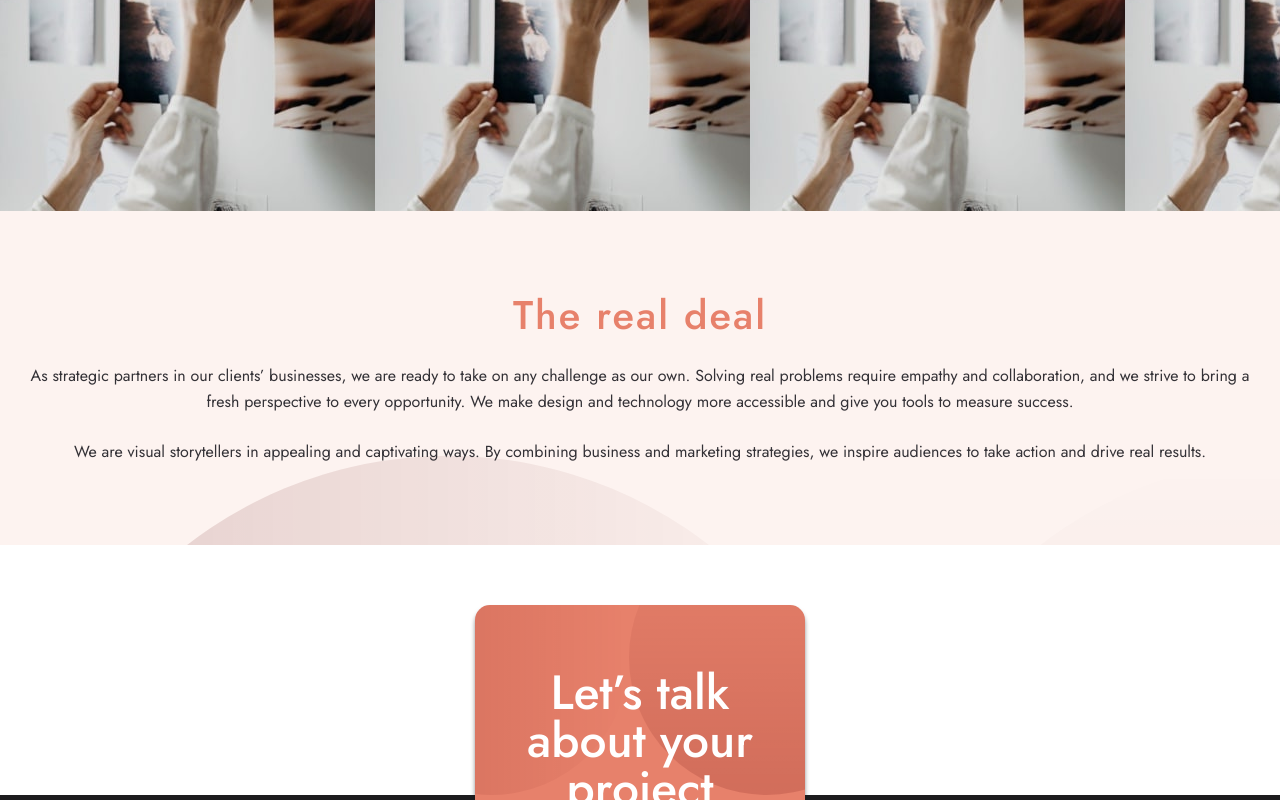
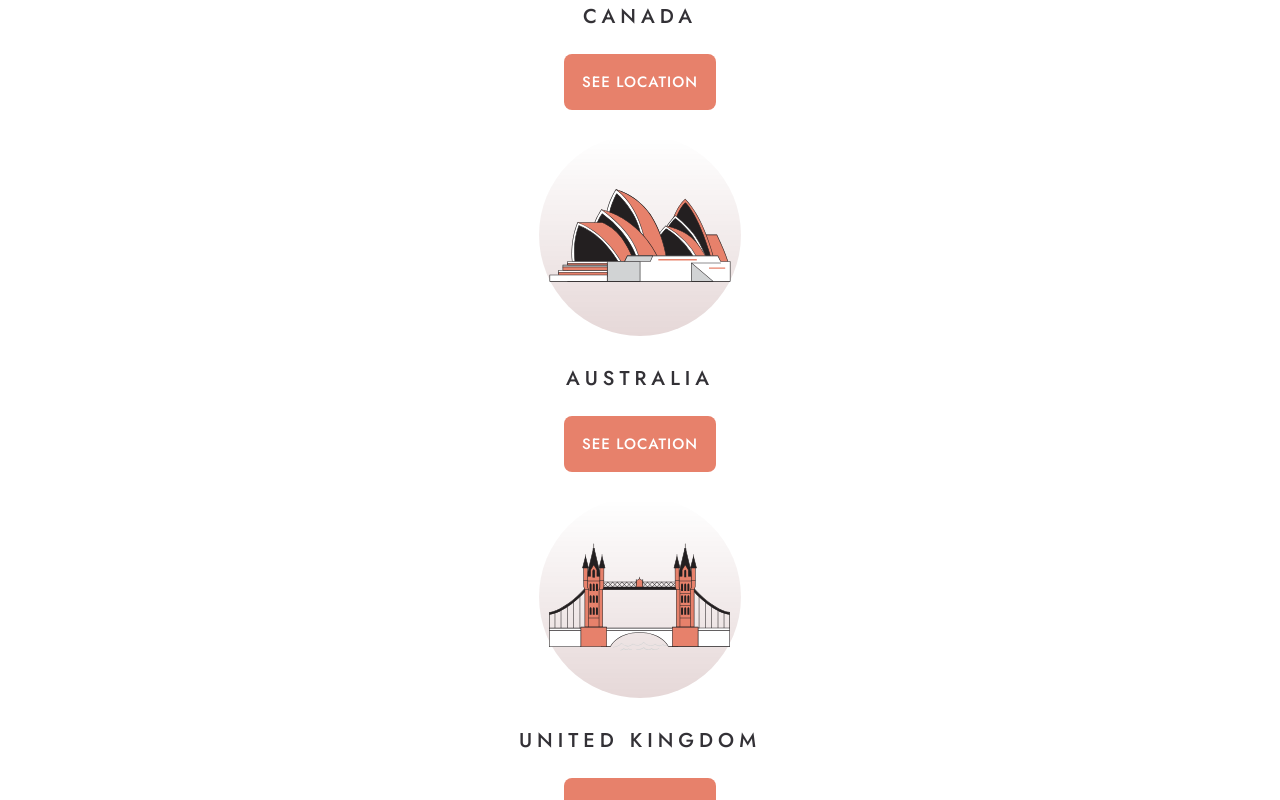
Before and after one commit to koniuszko/designo-ts, a Next.js app: page /about in a window 1280 px wide. Shown: the part 1820-2620 px from the top of the page. Built offline with nearby package versions, Linux system fonts and the light colour scheme.

Commit message:
locations nav

```diff
--- a/src/components/LocationNav.tsx
+++ b/src/components/LocationNav.tsx
@@ -1,4 +1,8 @@
 import styled from "styled-components";
+import {LocationsCard} from "@/interfaces/app_interfaces";
+import {ColorButton, GrayH3} from "@/style/global";
+import Image from "next/image";
+import Link from "next/link";
 
 
 const NavWrapper = styled.nav`
@@ -8,14 +12,61 @@ const NavWrapper = styled.nav`
   align-items: center;
   justify-content: center;
   gap: 24px;
+`
+
+const LocationWrapper = styled.div`
+  display: flex;
+  flex-direction: column;
+  justify-content: center;
+  align-items: center;
+  gap: 24px;
+
+  .location-image {
+    background-image: url('/assets/shared/mobile/bg-pattern-design-pages-intro-mobile.svg');
+    background-size: 300%;
+    background-position: 100% 0;
+    background-repeat: no-repeat;
+  }
+
+  .uppercase {
+    text-transform: uppercase;
+  }
+`
+
+const locations = [
+    {
+        country: "canada",
+        img: "/assets/shared/desktop/illustration-canada.svg"
+    }, {
+        country: "australia",
+        img: "/assets/shared/desktop/illustration-australia.svg"
+    }, {
+        country: "united kingdom",
+        img: "/assets/shared/desktop/illustration-united-kingdom.svg"
+    }
+]
 
 
-`
+const LocationLinkCard = ({country, img}: LocationsCard) => {
+    return (
+        <LocationWrapper>
+            <div className="location-image">
+                <Image src={img} alt={`${country}-icon`} width={202} height={202}/>
+            </div>
+            <GrayH3 className="uppercase">
+                {country}
+            </GrayH3>
+            <Link href='locations'>
+                <ColorButton>See location</ColorButton>
+            </Link>
+        </LocationWrapper>
+    )
+}
 
 const LocationNav = () => {
     return (
         <NavWrapper>
-            NAV
+            {locations.map(card => <LocationLinkCard {...card}/>)}
         </NavWrapper>
     )
 }
--- a/src/interfaces/app_interfaces.ts
+++ b/src/interfaces/app_interfaces.ts
@@ -44,3 +44,8 @@ export interface DesignPageProps {
         designs: DesignCardProps[]
     }
 }
+
+export interface LocationsCard {
+    country: string,
+    img: string
+}
```
